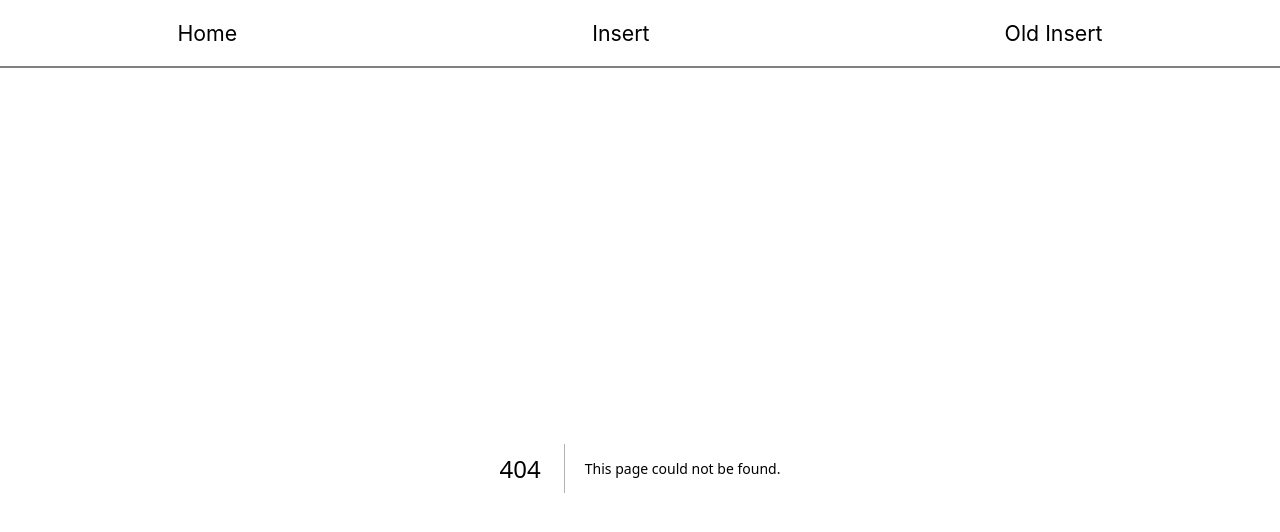
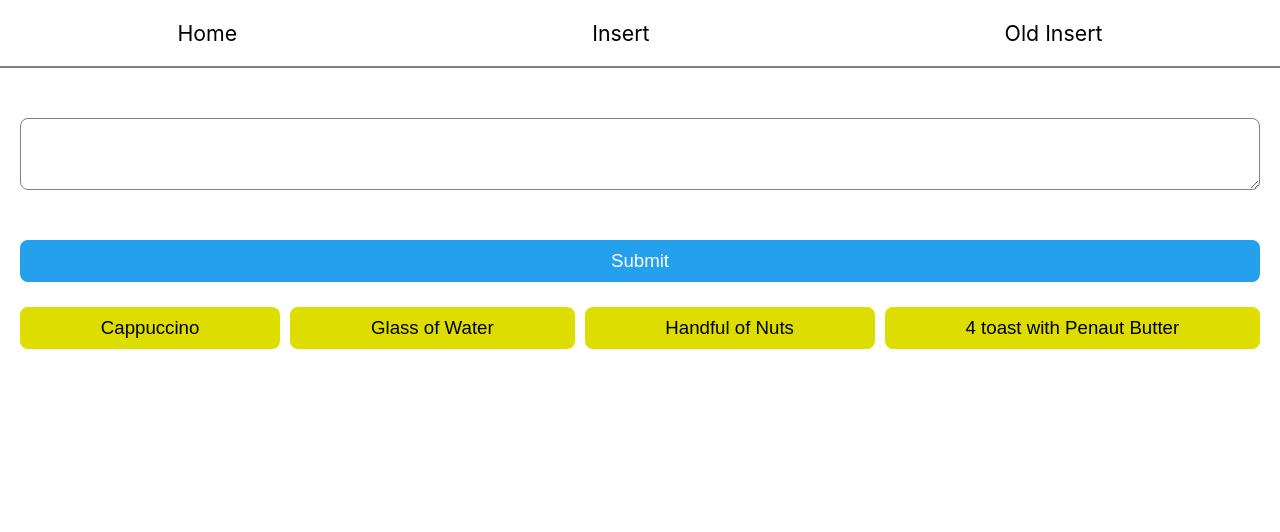
Before and after one commit to LucaPalminteri/nutri, a Next.js app: page /old-insert in a window 1280 px wide. Before the commit this address had no page. Shown: the top 532 px of the page. Built offline with nearby package versions, Linux system fonts and the light colour scheme.

Commit message:
feat: add option to upload meal with the old way

```diff
--- /dev/null
+++ b/pages/old-insert.jsx
@@ -0,0 +1,45 @@
+import React, { useRef } from 'react'
+import insertDB from '../functions/insertDB';
+
+function insert() {
+
+    const description = useRef();
+
+    const handleSubmit = async (e) => {
+        e.preventDefault();
+        await insertDB(description.current.value)
+        description.current.value = ""
+    }
+
+    const handleCustomInsert = async (n) => {
+        switch(n){
+            case 1: await insertDB("1 Cappuccino Cup")
+                break;
+            case 2: await insertDB("1 Glass of Water")
+                break;
+            case 3: await insertDB("1 Handful of Nuts")
+                break;
+            case 4: await insertDB("4 toast with Penaut Butter")
+                break;
+        }
+
+        alert('OK')
+    }
+
+  return (
+    <div>
+        <form onSubmit={(e) => handleSubmit(e)}>
+            <textarea ref={description}></textarea>
+            <button type='submit'>Submit</button>
+        </form>
+        <div className='btn-container'>
+            <button className='shortcut-btn' onClick={() => handleCustomInsert(1)}>Cappuccino</button>
+            <button className='shortcut-btn' onClick={() => handleCustomInsert(2)}>Glass of Water</button>
+            <button className='shortcut-btn' onClick={() => handleCustomInsert(3)}>Handful of Nuts</button>
+            <button className='shortcut-btn' onClick={() => handleCustomInsert(4)}>4 toast with Penaut Butter</button>
+        </div>
+    </div>
+  )
+}
+
+export default insert
```
